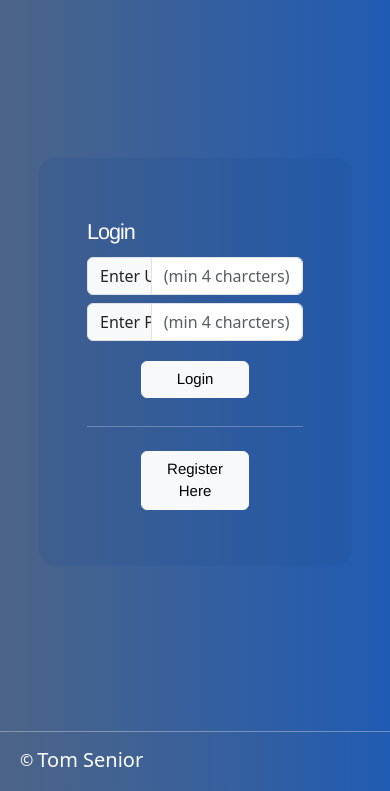
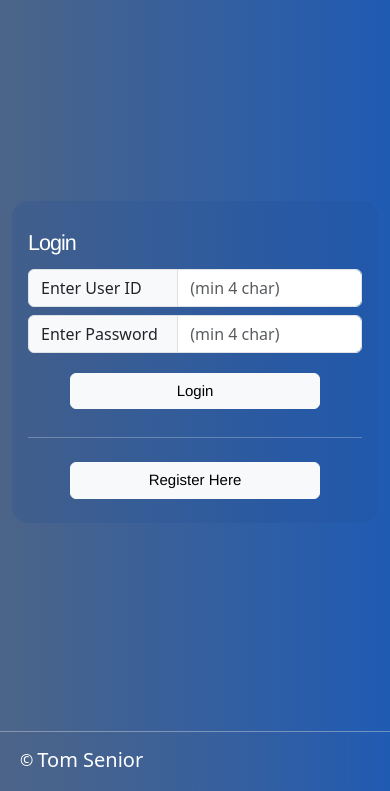
Before and after one commit to tomsenior20/Web_Application_TomSenior, a Flask app: page /redirect_to_login_page in a window 390 px wide. Shown: the part 53-844 px from the top of the page. Run offline with Flask 3, Linux system fonts and the light colour scheme.

Commit message:
added mobile styling for login page

```diff
--- a/static/index.css
+++ b/static/index.css
@@ -9,8 +9,6 @@
 .loginContainerForm{
     background: rgba(33, 77, 143, 0.2);
     border-radius: 1rem;
-    padding:3rem;
-    width:40%;
     margin: auto;
     -webkit-border-radius: 1rem;
     -moz-border-radius: 1rem;
@@ -19,7 +17,7 @@
 }
 
 .input-group span{
-    width:30% !important;
+    width:40% !important;
 }
 
 .formText{
@@ -37,10 +35,16 @@
 }
 
 @media screen and (max-width: 800px) {
-    .loginContainerForm{
-        width:80%;
-    }
     .input-group-text{
         width: 45% !important;
     }
 }
+
+@media screen and (max-width: 450px){
+    .input-group span{
+        width:45% !important;
+    }
+    .form-control{
+        width:40% !important;
+    }
+}
--- a/templates/index.html
+++ b/templates/index.html
@@ -1,61 +1,100 @@
 <!DOCTYPE html>
 <html lang="en">
-
   <head>
-    <meta charset="UTF-8">
-    <meta name="viewport" content="width=device-width, initial-scale=1.0">
-    <meta http-equiv="X-UA-Compatible" content="ie=edge">
+    <meta charset="UTF-8" />
+    <meta name="viewport" content="width=device-width, initial-scale=1.0" />
+    <meta http-equiv="X-UA-Compatible" content="ie=edge" />
     <title>Test</title>
-    <link rel="stylesheet" href="https://cdn.jsdelivr.net/npm/bootstrap@5.3.0/dist/css/bootstrap.min.css">
-    <link rel="stylesheet" href="{{url_for('static', filename='default.css')}}">
-    <link rel="stylesheet" href="{{url_for('static', filename='nav.css')}}">
-    <link rel="stylesheet" href="{{url_for('static', filename='footer.css')}}">
-    <link rel="stylesheet" href="{{url_for('static', filename='index.css')}}">
+    <link
+      rel="stylesheet"
+      href="https://cdn.jsdelivr.net/npm/bootstrap@5.3.0/dist/css/bootstrap.min.css"
+    />
+    <link
+      rel="stylesheet"
+      href="{{url_for('static', filename='default.css')}}"
+    />
+    <link rel="stylesheet" href="{{url_for('static', filename='nav.css')}}" />
+    <link
+      rel="stylesheet"
+      href="{{url_for('static', filename='footer.css')}}"
+    />
+    <link rel="stylesheet" href="{{url_for('static', filename='index.css')}}" />
   </head>
 
   <body>
     <!-- Navigation Section -->
     <nav>
       <div class="navNameContainer p-3 align-items-center d-flex">
-            <h1 class="navName fs-5">
-                Worldline
-            </h1>
+        <h1 class="navName fs-5">Worldline</h1>
       </div>
     </nav>
-    {% with messages = get_flashed_messages(with_categories=true) %}
-    {% if messages %}
-    {% for category, message in messages %}
-    {% if category == "error" %}
+    {% with messages = get_flashed_messages(with_categories=true) %} {% if
+    messages %} {% for category, message in messages %} {% if category ==
+    "error" %}
     <div class="alert alert-warning alert-dismissible fade show" role="alert">
       {{ message }}
-        <button type="button" class="btn-close" data-bs-dismiss="alert" aria-label="Close"></button>
+      <button
+        type="button"
+        class="btn-close"
+        data-bs-dismiss="alert"
+        aria-label="Close"
+      ></button>
     </div>
     {% else %}
     <div class="alert alert-success alert-dismissible fade show" role="alert">
       {{ message }}
-        <button type="button" class="btn-close" data-bs-dismiss="alert" aria-label="Close"></button>
+      <button
+        type="button"
+        class="btn-close"
+        data-bs-dismiss="alert"
+        aria-label="Close"
+      ></button>
     </div>
-    {% endif %}
-    {% endfor %}
-    {% endif %}
-    {% endwith %}
+    {% endif %} {% endfor %} {% endif %} {% endwith %}
 
     <!-- Two Forms containing HTML Element -->
-    <section class="loginContainer">
-        <div class="loginContainerForm">
+    <section class="loginContainer container-fluid">
+      <div class="loginContainerForm p-3 pd-sm-5">
         <!-- Log In  Form  -->
-            <form id="loginForm" class="d-flex flex-column" action="/login" method="POST">
+        <form
+          id="loginForm"
+          class="d-flex flex-column"
+          action="/login"
+          method="POST"
+        >
           <h2 class="my-1 fs-4 formText">Login</h2>
           <div class="input-group mb-2">
-                    <span class="input-group-text w-25" id="inputGroup-sizing-default">Enter User ID</span>
-                    <input type="text" class="form-control" id="UserID" name="UserID" placeholder="(min 4 charcters)">
+            <span class="input-group-text" id="inputGroup-sizing-default"
+              >Enter User ID</span
+            >
+            <input
+              type="text"
+              class="form-control"
+              id="UserID"
+              name="UserID"
+              placeholder="(min 4 char)"
+            />
           </div>
           <div class="input-group mb-2">
-                    <span class="input-group-text w-25" id="inputGroup-sizing-default">Enter Password</span>
-                    <input type="password" class="form-control" id="Password" name="Password"  placeholder="(min 4 charcters)">
+            <span class="input-group-text" id="inputGroup-sizing-default"
+              >Enter Password</span
+            >
+            <input
+              type="password"
+              class="form-control"
+              id="Password"
+              name="Password"
+              placeholder="(min 4 char)"
+            />
           </div>
           <div class="input-group my-2 d-flex justify-content-center">
-                    <button class="loginButton my-1 w-50 btn btn-light" id="submit-btn" type="submit">Login</button>
+            <button
+              class="loginButton my-1 w-75 w-md-50 btn btn-light"
+              id="submit-btn"
+              type="submit"
+            >
+              Login
+            </button>
           </div>
         </form>
         <!-- Divider of forms-->
@@ -63,7 +102,11 @@
         <!-- Form for submit button -->
         <form class="input-group bgd-dark" action="/redirect_to_Register_page">
           <div class="input-group my-2 d-flex justify-content-center">
-                <button class="registerRedirectButton btn btn-light w-50" id="register-btn" type="submit">
+            <button
+              class="registerRedirectButton btn btn-light w-75 w-md-50"
+              id="register-btn"
+              type="submit"
+            >
               Register Here
             </button>
           </div>
@@ -72,7 +115,9 @@
     </section>
     <!-- Footer -->
     <footer>
-        <div class="copyrightContainer d-flex align-items-center justify-content-start p-3">
+      <div
+        class="copyrightContainer d-flex align-items-center justify-content-start p-3"
+      >
         <span class="mx-1">&copy;</span>
         <h1 class="fs-5 m-0">Tom Senior</h1>
       </div>
@@ -80,5 +125,4 @@
 
     <script src="https://cdn.jsdelivr.net/npm/bootstrap@5.3.0/dist/js/bootstrap.bundle.min.js"></script>
   </body>
-
 </html>
```
Also changed, not shown: requirements.txt (added, +24 -0 lines), database.db, 1 other file. Lines whose indentation alone changed are shown as unchanged.
